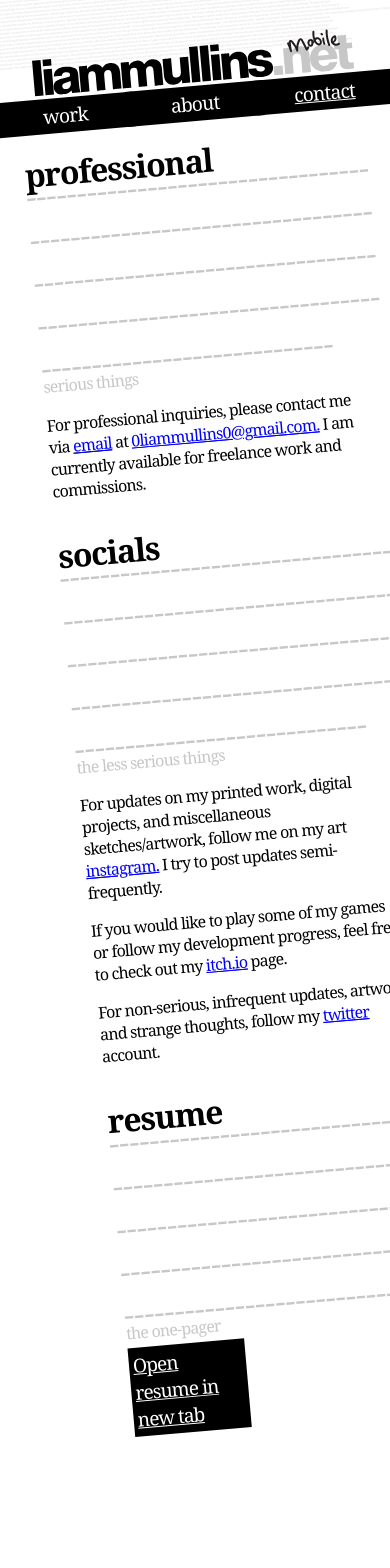
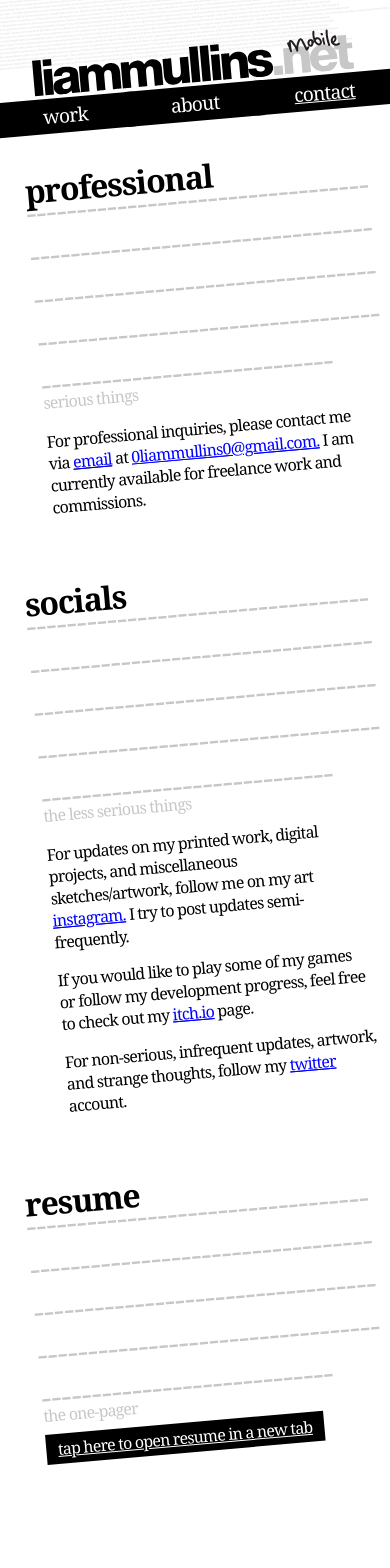
Before and after one commit to funderfuldev/liammullins.net, a React (Vite) app in the folder liammullins-net/: page /contact in a window 390 px wide. Shown: the top 1568 px of the page. Built offline with nearby package versions, Linux system fonts and the light colour scheme.

Commit message:
got contact page looking good enough on mobile

```diff
--- a/liammullins-net/src/pages/ContactDesktop.tsx
+++ b/liammullins-net/src/pages/ContactDesktop.tsx
@@ -44,7 +44,7 @@ export default function ContactDesktop() {
                 whileHover={{scaleX: 1.01, scaleY: 0.99, backgroundColor: '(0.1,0.1,0.1)'}}
                 whileTap={{ scaleX: 1.1, scaleY: 0.9, transition: { type: 'spring', stiffness: 1000, damping: 35, mass: 2 } }}
                 transition={{ type: 'spring', stiffness: 500, damping: 50, mass: 1 }}
-                className='cvButton'><u>Open resume in new tab</u></motion.button></a>
+                className='cvButton'><u>open resume in new tab</u></motion.button></a>
             </div>
         </motion.div>
     )
--- a/liammullins-net/src/pages/ContactMobile.tsx
+++ b/liammullins-net/src/pages/ContactMobile.tsx
@@ -1,4 +1,4 @@
-import './Pages.css'
+import './PagesMobile.css'
 import { contactContent } from './content/contactContent';
 import {motion} from 'motion/react'
 
@@ -10,21 +10,27 @@ export default function ContactMobile() {
         animate={{opacity: 1, y: 0}}
         transition={{ type: 'spring', stiffness: 500, damping: 50, mass: 1 }}
         >
+            <div style={{height: '3rem'}}></div>
+
             <div className='pageHeaderContainer'>
-                <p className='pageHeaderText'><b>professional</b>
+                <div className='pageHeaderText'><b>professional</b>
                 <p className='pageHeaderDash'>---------------------------------------------------------------------------------------------------------------------------------------------------------------------</p>
                 <p className='pageHeaderSubtext'>{contactContent.professional.subtitle}</p>
-                </p>
+                </div>
                 <div style={{height: '8vw'}}></div>
                 <div style={{rotate: '-0deg'}}>
                     <p className='pageBody'>{contactContent.professional.paragraphs[0]}</p>
                 <div style={{height: '0vw'}}></div>
                 </div>
+            </div>
 
-                <p className='pageHeaderText'><b>socials</b>
-                <p className='pageHeaderDash'>---------------------------------------------------------------------------------------------------------------------------------------------------------------------</p>
-                <p className='pageHeaderSubtext'>{contactContent.socials.subtitle}</p>
-                </p>
+            <div style={{height: '3rem'}}></div>
+
+            <div className='pageHeaderContainer'>
+                <div className='pageHeaderText'><b>socials</b>
+                    <p className='pageHeaderDash'>---------------------------------------------------------------------------------------------------------------------------------------------------------------------</p>
+                    <p className='pageHeaderSubtext'>{contactContent.socials.subtitle}</p>
+                </div>
                 <div style={{height: '8vw'}}></div>
                 <div style={{rotate: '-0deg'}}>
                     <p className='pageBody'>{contactContent.socials.paragraphs[0]}</p>
@@ -33,18 +39,22 @@ export default function ContactMobile() {
                     <div style={{height: '0vw'}}></div>
                     <p className='pageBody'>{contactContent.socials.paragraphs[2]}</p>
                 </div>
+            </div>
 
-                <p className='pageHeaderText'><b>resume</b>
-                <p className='pageHeaderDash'>---------------------------------------------------------------------------------------------------------------------------------------------------------------------</p>
-                <p className='pageHeaderSubtext'>the one-pager</p>
-                </p>
-                <div style={{height: '9vw'}}></div>
+            <div style={{height: '3rem'}}></div>
+
+            <div className='pageHeaderContainer'>
+                <div className='pageHeaderText'><b>resume</b>
+                    <p className='pageHeaderDash'>---------------------------------------------------------------------------------------------------------------------------------------------------------------------</p>
+                    <p className='pageHeaderSubtext'>the one-pager</p>
+                </div>
+                <div style={{height: '10vw'}}></div>
                 <a href='https://www.google.com' target='_blank' rel='noopener noreferrer'>
                 <motion.button
                 whileHover={{scaleX: 1.01, scaleY: 0.99, backgroundColor: '(0.1,0.1,0.1)'}}
                 whileTap={{ scaleX: 1.1, scaleY: 0.9, transition: { type: 'spring', stiffness: 1000, damping: 35, mass: 2 } }}
                 transition={{ type: 'spring', stiffness: 500, damping: 50, mass: 1 }}
-                className='cvButton'><u>Open resume in new tab</u></motion.button></a>
+                className='cvButton'><u>tap here to open resume in a new tab</u></motion.button></a>
             </div>
         </motion.div>
     )
--- a/liammullins-net/src/pages/PagesMobile.css
+++ b/liammullins-net/src/pages/PagesMobile.css
@@ -122,11 +122,11 @@
     .cvButton
     {
         font-family: 'Georgia';
-        font-size: clamp(1.2rem, 1vw, 1.5rem);
+        font-size: 1rem;
         letter-spacing: -0.05em;
         text-align: left;
-        width: 30vw;
-        padding: 1vw 1vw;
+        width: auto;
+        padding: 1vw 3vw;
         background-color: black;
         color: white;
         border: none;
```
